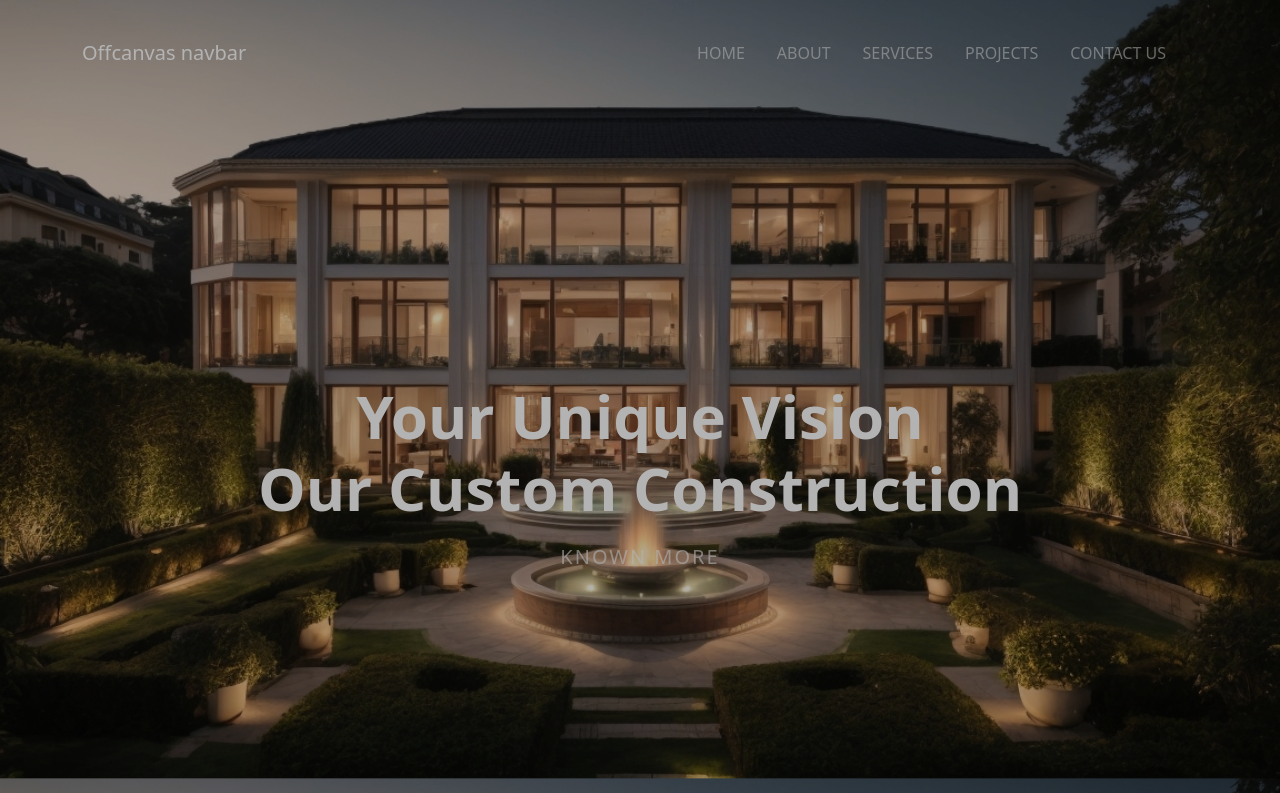
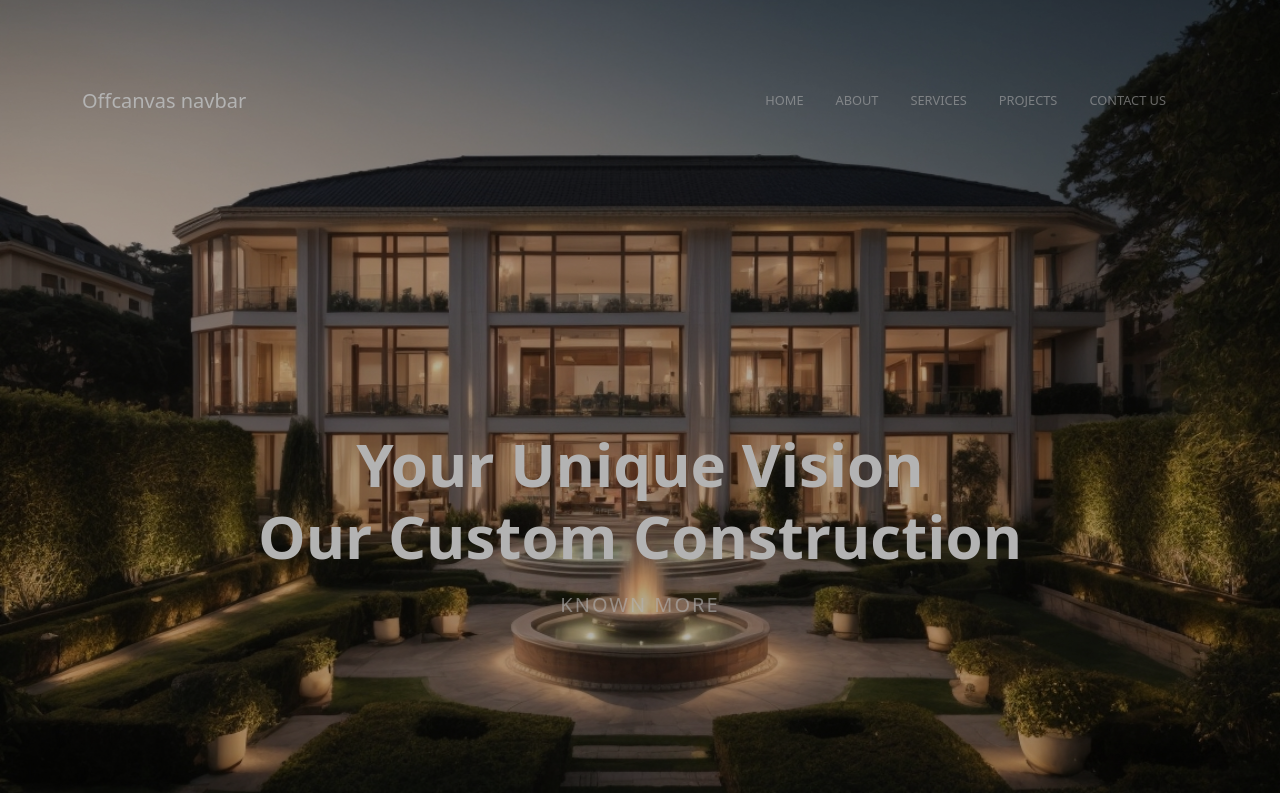
Before and after one commit to jaswanthinvally/real-estate, a plain HTML site: page south-hold/main-page-making-scroll/index.html in a window 1280 px wide. Shown: the top 793 px of the page. Drawn offline with nearby package versions, Linux system fonts and the light colour scheme.

Commit message:
done some fun things in life . but , wanna make life harder . just do some work and progress , it feels so good

```diff
--- a/south-hold/main-page-making-scroll/index.html
+++ b/south-hold/main-page-making-scroll/index.html
@@ -12,7 +12,7 @@
   <link rel="stylesheet" href="./style.css">
 </head>
 <body>
-
+<main class="pt-5 pb-2">
 <section id="home">
 <!--nav bar-->
   <nav class="navbar navbar-expand-lg navbar-dark bg-transparent">
@@ -102,6 +102,7 @@
 <!--animated cards-->
 
 
+</main>
 
 <!--footer starts here-->
   <footer class="py-3 my-3">
@@ -130,6 +131,6 @@
     </ul>
     <p class="text-center text-white fw-lighter p-1 mb-1 footer3" style="font-size:0.6em; letter-spacing:0.1em;">© 2023 SOUTH HOLD CONSTRUCTION. All Rights Reserved.</p>
   </footer>
-
+<!--footer ends here-->
 </body>
 </html>
--- a/south-hold/main-page-making-scroll/style.css
+++ b/south-hold/main-page-making-scroll/style.css
@@ -209,3 +209,11 @@ nav {
       height:700px;
     }
   }
+
+
+  .offcanvas-body .nav-link {
+    font-size:0.8em;
+  }
+  .dropdown-item {
+    font-size:0.8em;
+  }
```
Also changed, not shown: 1 other file.
